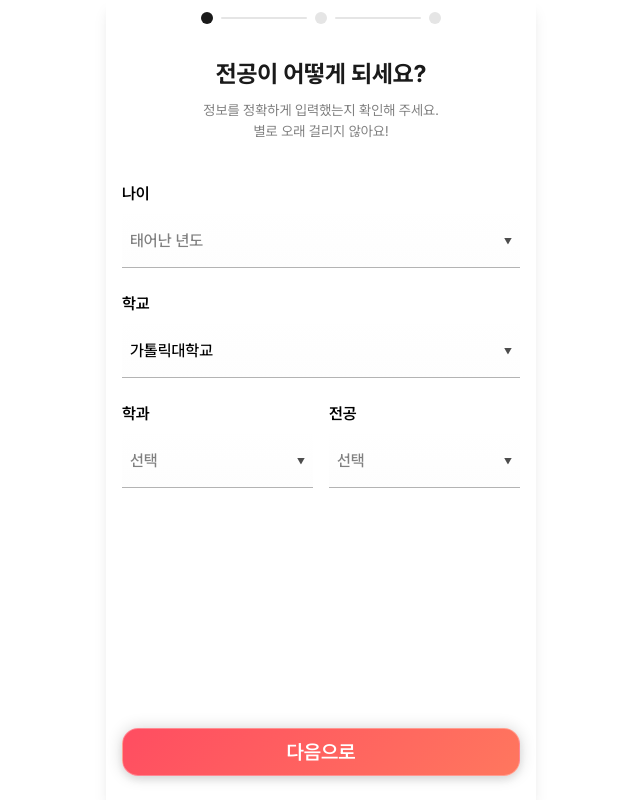
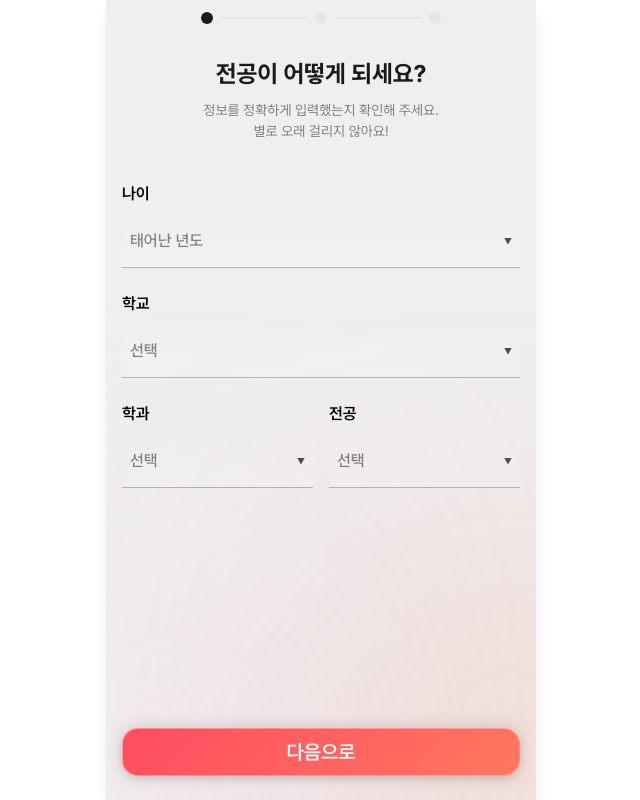
Before and after one commit to COMAtching/COMAtching5_FE, a Next.js app: page /profile-builder in a window 1280 px wide. Shown: the whole page, without its empty margins (319-959 px from the left). Built offline with nearby package versions, Linux system fonts and the light colour scheme.

Commit message:
feat: implement multi-step profile builder screen with basic information input.

```diff
--- a/app/profile-builder/_components/ScreenProfileBuilder.tsx
+++ b/app/profile-builder/_components/ScreenProfileBuilder.tsx
@@ -35,9 +35,7 @@ export const ScreenProfileBuilder = () => {
     initialState,
   );
   const [currentStep, setCurrentStep] = useState(1);
-  const [selectedUniversity, setSelectedUniversity] = useState<string>(
-    profile.university || "가톨릭대학교",
-  );
+  const [selectedUniversity, setSelectedUniversity] = useState<string>("");
   const [selectedDepartment, setSelectedDepartment] = useState<string>("");
   const [selectedMajor, setSelectedMajor] = useState<string>("");
   const [selectedGender, setSelectedGender] = useState<string>("");
@@ -84,7 +82,7 @@ export const ScreenProfileBuilder = () => {
           handleNext();
         }
       }}
-      className="relative flex min-h-screen flex-col bg-white px-4 pb-32"
+      className="relative flex min-h-screen flex-col px-4 pb-32"
     >
       {/* 헤더 영역 */}
       <ProgressStepBar currentStep={1} totalSteps={3} />
--- a/app/profile-builder/_components/Step1Basic.tsx
+++ b/app/profile-builder/_components/Step1Basic.tsx
@@ -62,7 +62,7 @@ export default function Step1Basic({
           name="university"
           options={universityOptions}
           placeholder="선택"
-          defaultValue="가톨릭대학교"
+          defaultValue=""
           onChange={(e) => onUniversityChange(e.target.value)}
           error={!!errors?.university}
         />
```
